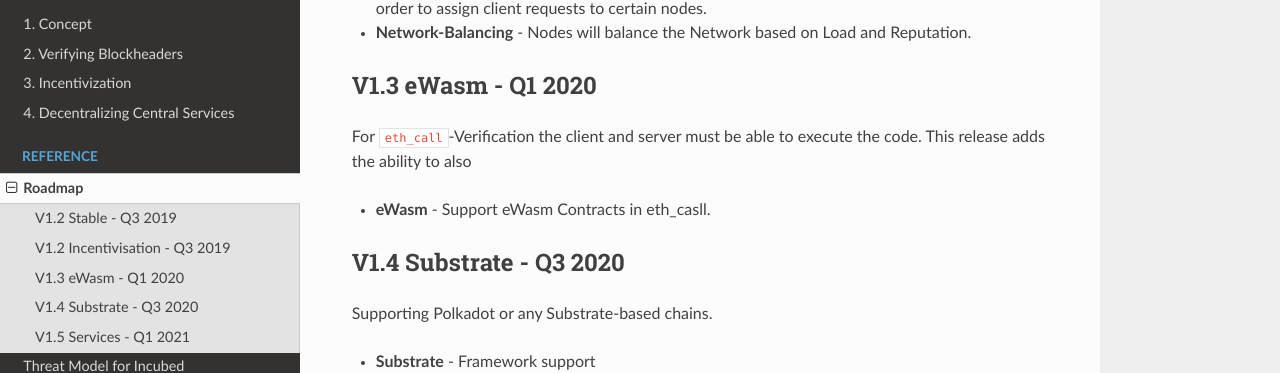
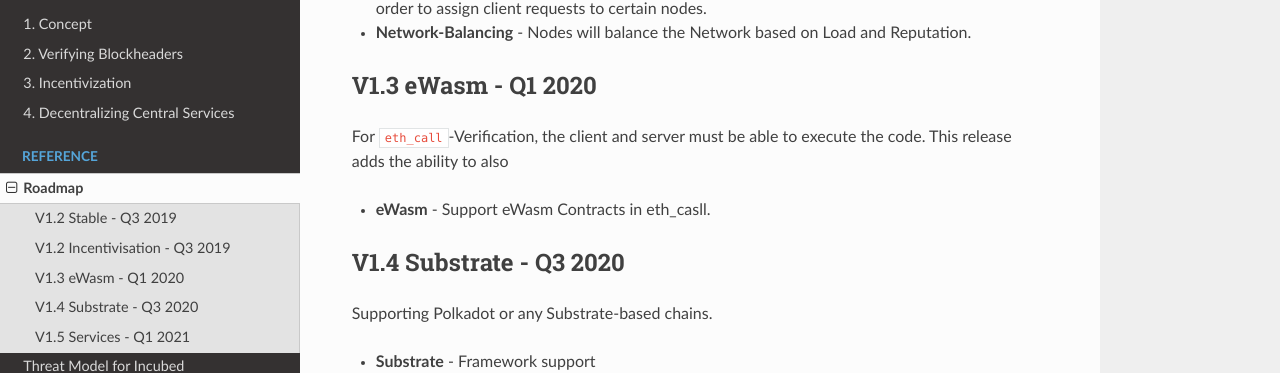
Before and after one commit to blockchainsllc/in3-docs, a Sphinx documentation site: the page built from docs/milestones.md, in a window 1280 px wide and 900 px high, scrolled down 1728 px. Shown: the part 185-558 px from the top of the window. Built offline with Sphinx 7.4.7 and the Read the Docs theme 2.0.0, drawn with Linux system fonts in a browser that asks for light colours; pages that are not in the unit, such as notebooks, are missing from menus.

```diff
--- a/docs/milestones.md
+++ b/docs/milestones.md
@@ -39,7 +39,7 @@ This release will introduce the Incentivisation-Layer, which should help provide
 
 ## V1.3 eWasm - Q1 2020
 
-For `eth_call`-Verification the client and server must be able to execute the code. This release adds the ability to also
+For `eth_call`-Verification, the client and server must be able to execute the code. This release adds the ability to also
 
 - **eWasm** - Support eWasm Contracts in eth_casll.
 
```
